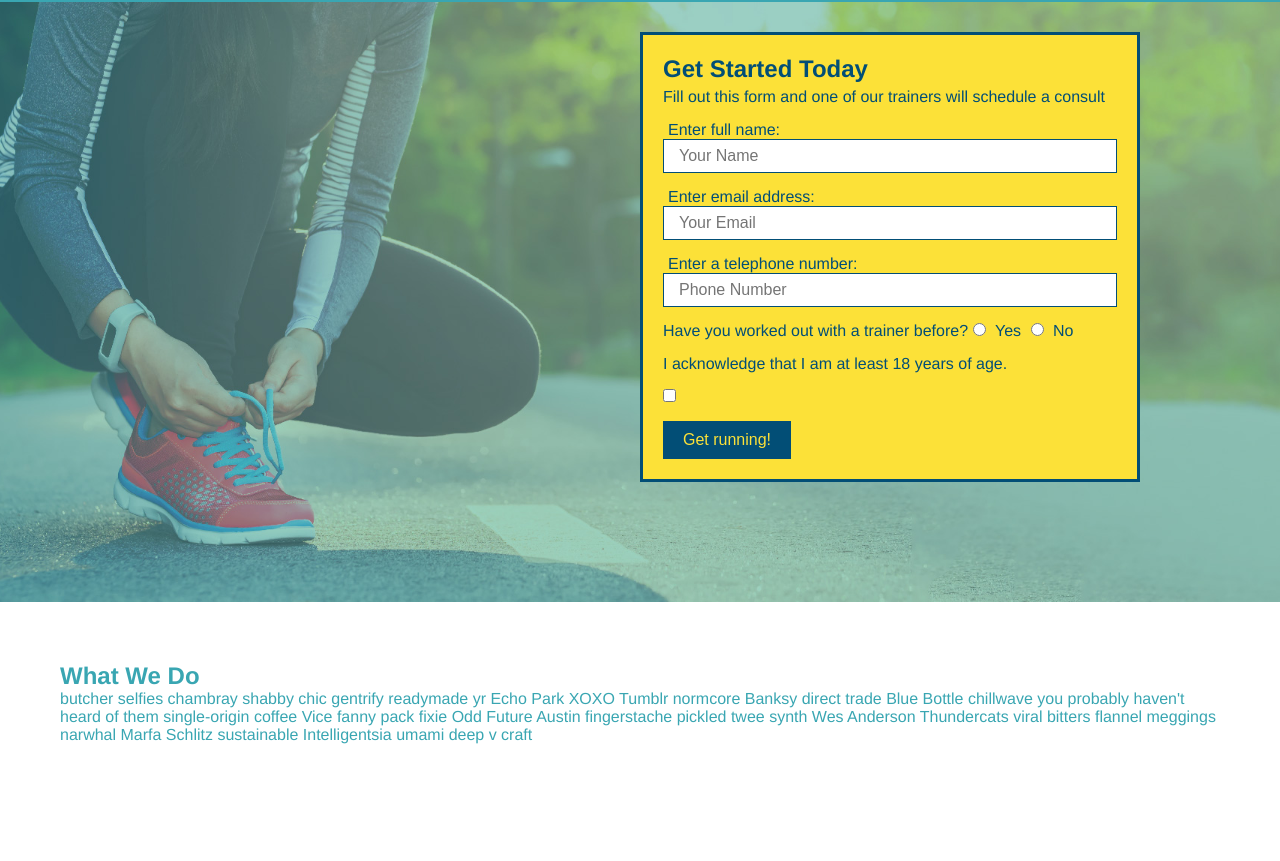
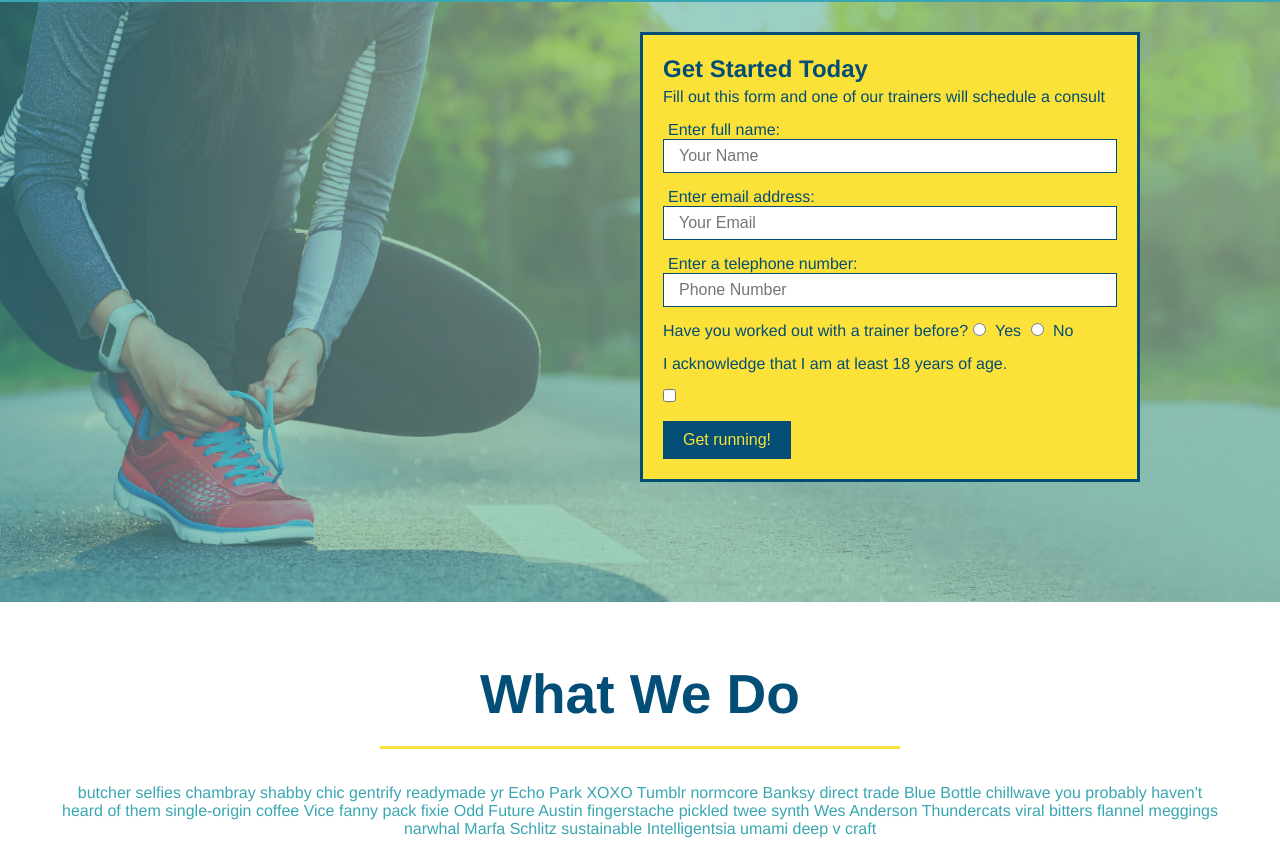
Before and after one commit to Logand307/RUNBUDDYFINAL1, a plain HTML site: page index.html in a window 1280 px wide. Shown: the part 80-941 px from the top of the page. Drawn offline with Linux system fonts and the light colour scheme.

Commit message:
style what we do section

```diff
--- a/assets/css/style.css
+++ b/assets/css/style.css
@@ -120,3 +120,22 @@
   padding: 10px 20px;
   font-size: 16px;
 }
+
+.intro {
+  text-align: center;
+}
+
+.intro h2 {
+  font-size: 55px;
+  color: #024e76;
+  margin-bottom: 35px;
+  padding: 0 100px 20px 100px;
+  border-bottom: 3px solid;
+  border-color: #fce138;
+  display: inline-block;
+}
+
+.intro p {
+  /* add this alongside your other declarations */
+  margin: 0 auto;
+}
--- a/index.html
+++ b/index.html
@@ -73,7 +73,7 @@
         </section>
 
             <!--"what we do" section-->
-            <section id="what-we=do">
+            <section id="what-we=do" class ="intro">
                 <h2>What We Do</h2>
                 <p>butcher selfies chambray shabby chic gentrify readymade yr Echo Park XOXO Tumblr normcore Banksy direct trade Blue Bottle chillwave you probably haven't heard of them single-origin coffee Vice fanny pack fixie Odd Future Austin fingerstache pickled twee synth Wes Anderson Thundercats viral bitters flannel meggings narwhal Marfa Schlitz sustainable Intelligentsia umami deep v craft
                 </p>
@@ -102,7 +102,7 @@
                 </div>
 
                 <div>
-                    <img src="./assets/Images/01-04-svgs/step-4.svg" alt="" />"
+                    <img src="./assets/Images/01-04-svgs/step-4.svg" alt="" />
                     <h3>Step 4: See Results</h3>
                     <p>Bi-weekly checkins with your trainer will keep you focused.</p>
                 </div>
```
